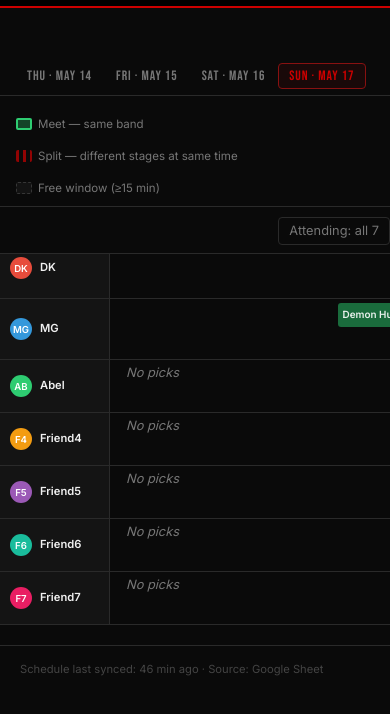
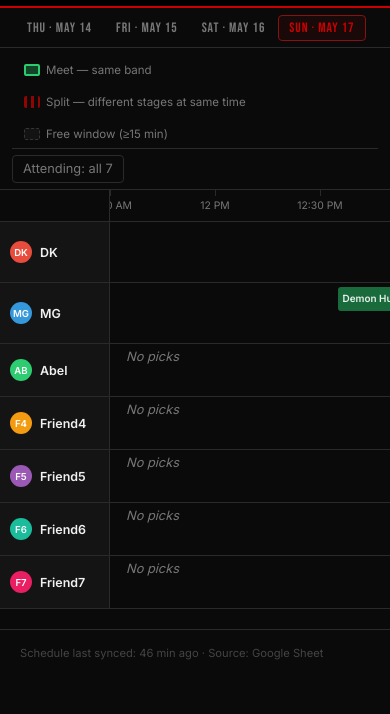
Before and after one commit to DunkelMX/sonictemple, a plain HTML site: page report.html in a window 390 px wide. Shown: the part 40-754 px from the top of the page. Drawn offline with Linux system fonts and the light colour scheme.

Commit message:
fix: report ruler clipping, black space, and mobile responsiveness
Move ruler outside report-scroll so position:sticky is no longer broken
by overflow-x:hidden on the parent. Horizontal scroll is synced via JS.
Removes the hardcoded max-height that was causing black space below content.
Adds mobile picks-controls stacking and larger filter button tap targets.

Co-Authored-By: Claude Sonnet 4.6 <noreply@anthropic.com>

```diff
--- a/css/style.css
+++ b/css/style.css
@@ -483,43 +483,48 @@ nav {
    REPORT PAGE
    ============================================================ */
 
-.report-page main { padding: 0; overflow-x: hidden; }
+.report-page main { padding: 0; }
 
 .report-scroll {
   overflow: auto;
   -webkit-overflow-scrolling: touch;
-  max-height: calc(100vh - var(--nav-h) - var(--tabs-h) - 64px);
 }
 
 .report-inner {
   position: relative;
 }
 
-.report-ruler {
-  position: sticky;
-  top: 0;
-  z-index: 20;
+/* Ruler lives outside .report-scroll — no sticky degradation issues.
+   top is set inline by JS after measuring picks-controls height. */
+.report-ruler-outer {
   display: flex;
   align-items: center;
   height: 32px;
   background: var(--bg);
   border-bottom: 1px solid var(--border);
+  position: sticky;
+  z-index: 20;
+  flex-shrink: 0;
 }
 
 .report-ruler-corner {
   flex-shrink: 0;
-  width: 110px;
+  width: 110px;           /* = LABEL_W in report.js */
   height: 100%;
-  position: sticky;
-  left: 0;
-  z-index: 25;
   background: var(--bg);
   border-right: 1px solid var(--border);
 }
 
+.report-ruler-scroll {
+  flex: 1;
+  overflow: hidden;       /* scrollLeft driven by JS */
+  position: relative;
+  height: 100%;
+}
+
 .report-ruler-ticks {
   position: relative;
-  flex-shrink: 0;
+  height: 100%;
 }
 
 .ruler-label {
@@ -875,8 +880,20 @@ footer {
   /* Picks: single column */
   .picks-grid { grid-template-columns: 1fr; }
 
-  /* Report: narrower labels */
-  .report-friend-label { min-width: 80px; font-size: 0.7rem; }
+  /* Picks/Report controls: stack vertically on mobile */
+  .picks-controls {
+    flex-direction: column;
+    align-items: flex-start;
+    gap: 6px;
+    padding: 8px 12px 6px;
+  }
+  .attending-selector { margin-left: 0; }
+
+  /* Larger tap targets for filter buttons */
+  .filter-btn { min-height: 36px; }
+
+  /* Compact report legend */
+  .report-legend { padding: 6px 12px; }
 
   /* Popover full width on small screens */
   .popover { width: calc(100vw - 24px); }
--- a/js/report.js
+++ b/js/report.js
@@ -107,19 +107,22 @@ function renderReport(dayId) {
 
   // ── Build HTML ─────────────────────────────────────────────
 
-  let html = `<div class="report-scroll">
-    <div class="report-inner" style="min-width:${totalW + 20}px">`;
-
-  // Time ruler — corner freezes at left:0, ticks scroll horizontally with content
-  html += `<div class="report-ruler">`;
+  // Time ruler — lives OUTSIDE report-scroll so sticky works relative to page.
+  // Horizontal scroll is synced via JS after render.
+  let html = `<div class="report-ruler-outer">`;
   html += `<div class="report-ruler-corner"></div>`;
+  html += `<div class="report-ruler-scroll">`;
   html += `<div class="report-ruler-ticks" style="width:${trackW}px">`;
   for (let t = dayStart; t <= dayEnd; t += 30) {
     const left = (t - dayStart) * PX_PER_MIN_REPORT;
     html += `<span class="ruler-label" style="left:${left}px">${formatTime(minutesToHHMM(t))}</span>`;
     html += `<span class="ruler-tick"  style="left:${left}px"></span>`;
   }
-  html += `</div></div>`;
+  html += `</div></div></div>`;
+
+  // Scrollable tracks area
+  html += `<div class="report-scroll">`;
+  html += `<div class="report-inner" style="min-width:${totalW + 20}px">`;
 
   // Tracks area
   html += `<div class="report-tracks-outer" style="position:relative">`;
@@ -185,9 +188,24 @@ function renderReport(dayId) {
   });
 
   html += `</div>`; // tracks-outer
-  html += `</div></div>`; // inner + scroll
+  html += `</div></div>`; // report-inner + report-scroll
 
   container.innerHTML = html;
+
+  // Sync ruler horizontal scroll with track scroll
+  const scrollEl      = container.querySelector('.report-scroll');
+  const rulerScrollEl = container.querySelector('.report-ruler-scroll');
+  if (scrollEl && rulerScrollEl) {
+    scrollEl.addEventListener('scroll', () => {
+      rulerScrollEl.scrollLeft = scrollEl.scrollLeft;
+    }, { passive: true });
+  }
+
+  // Pin ruler sticky below controls bar (measure at render time)
+  const controlsEl = document.getElementById('reportControls');
+  const controlsH  = controlsEl ? controlsEl.offsetHeight : 52;
+  const rulerEl    = container.querySelector('.report-ruler-outer');
+  if (rulerEl) rulerEl.style.top = `calc(var(--nav-h) + var(--tabs-h) + ${controlsH}px)`;
 
   // Click handlers on band blocks
   container.querySelectorAll('.report-band-block').forEach(block => {
```
